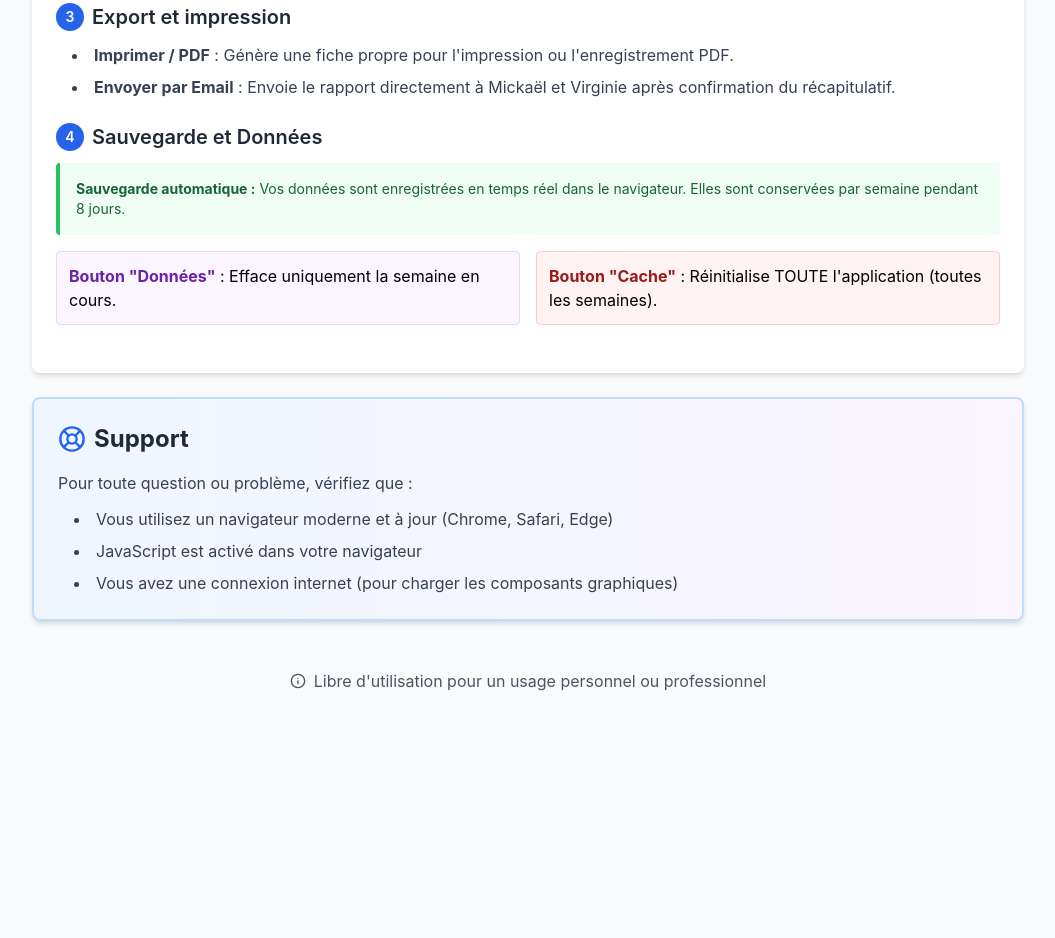
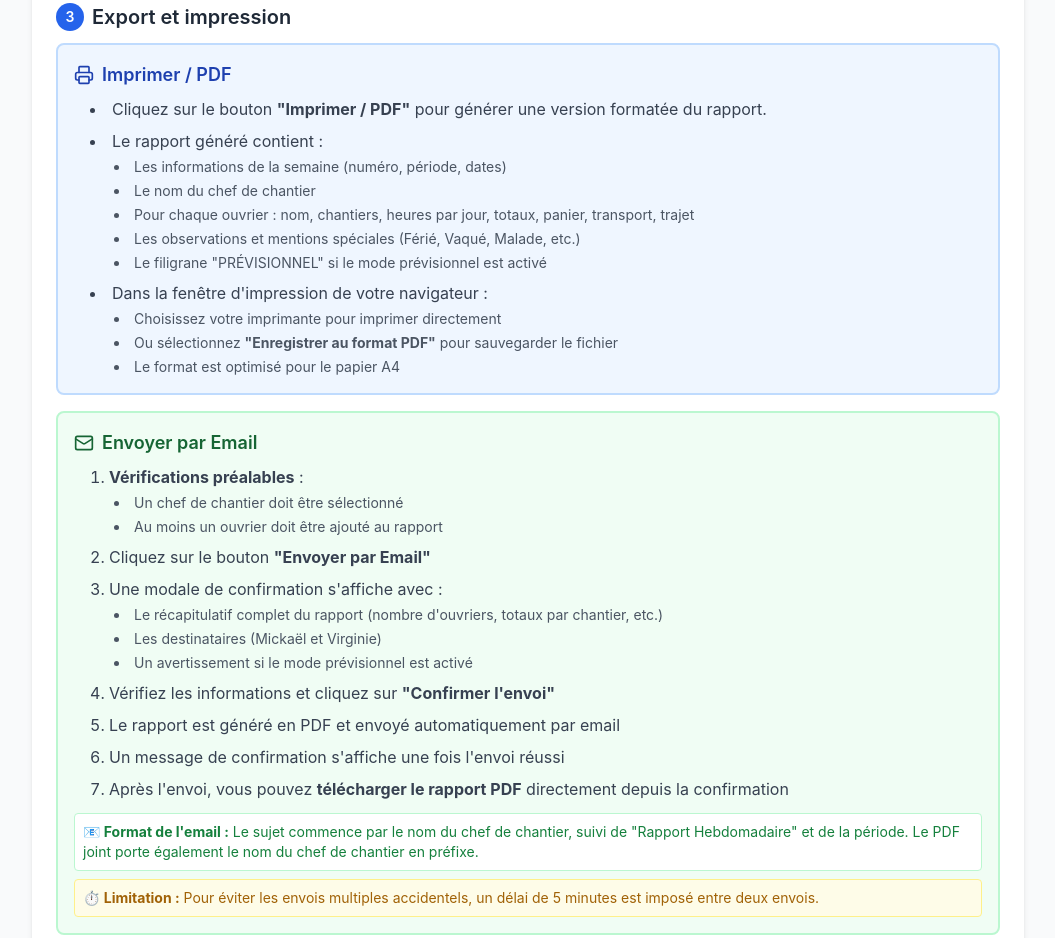
Before and after one commit to TR17-xxx/Rapports, a website: page aide.html in a window 1280 px wide. Shown: the part 2810-3748 px from the top of the page, without its empty margins (112-1167 px from the left). Before the commit the page ends 3559 px from the top, so only its background shows below. Drawn offline with nearby package versions, Linux system fonts and the light colour scheme.

Commit message:
Améliorations UX : fermeture clavier, mentions (Vaqué/Malade), structure email/PDF avec chef de chantier, documentation détaillée

```diff
--- a/aide.html
+++ b/aide.html
@@ -376,10 +376,72 @@
                     <span class="bg-blue-600 text-white rounded-full w-7 h-7 flex items-center justify-center text-sm">3</span>
                     <span>Export et impression</span>
                 </h3>
-                <ul class="list-disc list-inside space-y-2 ml-4 text-gray-700">
-                    <li><strong>Imprimer / PDF</strong> : Génère une fiche propre pour l'impression ou l'enregistrement PDF.</li>
-                    <li><strong>Envoyer par Email</strong> : Envoie le rapport directement à Mickaël et Virginie après confirmation du récapitulatif.</li>
-                </ul>
+
+                <!-- Impression / PDF -->
+                <div class="mb-4 bg-blue-50 p-4 rounded-lg border-2 border-blue-200">
+                    <h4 class="text-lg font-semibold text-blue-800 mb-2 flex items-center space-x-2">
+                        <i data-lucide="printer" style="width: 20px; height: 20px;"></i>
+                        <span>Imprimer / PDF</span>
+                    </h4>
+                    <ul class="list-disc list-inside space-y-2 ml-4 text-gray-700">
+                        <li>Cliquez sur le bouton <strong>"Imprimer / PDF"</strong> pour générer une version formatée du rapport.</li>
+                        <li>Le rapport généré contient :
+                            <ul class="list-disc list-inside ml-6 mt-1 space-y-1 text-sm text-gray-600">
+                                <li>Les informations de la semaine (numéro, période, dates)</li>
+                                <li>Le nom du chef de chantier</li>
+                                <li>Pour chaque ouvrier : nom, chantiers, heures par jour, totaux, panier, transport, trajet</li>
+                                <li>Les observations et mentions spéciales (Férié, Vaqué, Malade, etc.)</li>
+                                <li>Le filigrane "PRÉVISIONNEL" si le mode prévisionnel est activé</li>
+                            </ul>
+                        </li>
+                        <li>Dans la fenêtre d'impression de votre navigateur :
+                            <ul class="list-disc list-inside ml-6 mt-1 space-y-1 text-sm text-gray-600">
+                                <li>Choisissez votre imprimante pour imprimer directement</li>
+                                <li>Ou sélectionnez <strong>"Enregistrer au format PDF"</strong> pour sauvegarder le fichier</li>
+                                <li>Le format est optimisé pour le papier A4</li>
+                            </ul>
+                        </li>
+                    </ul>
+                </div>
+
+                <!-- Envoi par Email -->
+                <div class="mb-4 bg-green-50 p-4 rounded-lg border-2 border-green-200">
+                    <h4 class="text-lg font-semibold text-green-800 mb-2 flex items-center space-x-2">
+                        <i data-lucide="mail" style="width: 20px; height: 20px;"></i>
+                        <span>Envoyer par Email</span>
+                    </h4>
+                    <ol class="list-decimal list-inside space-y-2 ml-4 text-gray-700">
+                        <li><strong>Vérifications préalables</strong> :
+                            <ul class="list-disc list-inside ml-6 mt-1 space-y-1 text-sm text-gray-600">
+                                <li>Un chef de chantier doit être sélectionné</li>
+                                <li>Au moins un ouvrier doit être ajouté au rapport</li>
+                            </ul>
+                        </li>
+                        <li>Cliquez sur le bouton <strong>"Envoyer par Email"</strong></li>
+                        <li>Une modale de confirmation s'affiche avec :
+                            <ul class="list-disc list-inside ml-6 mt-1 space-y-1 text-sm text-gray-600">
+                                <li>Le récapitulatif complet du rapport (nombre d'ouvriers, totaux par chantier, etc.)</li>
+                                <li>Les destinataires (Mickaël et Virginie)</li>
+                                <li>Un avertissement si le mode prévisionnel est activé</li>
+                            </ul>
+                        </li>
+                        <li>Vérifiez les informations et cliquez sur <strong>"Confirmer l'envoi"</strong></li>
+                        <li>Le rapport est généré en PDF et envoyé automatiquement par email</li>
+                        <li>Un message de confirmation s'affiche une fois l'envoi réussi</li>
+                        <li>Après l'envoi, vous pouvez <strong>télécharger le rapport PDF</strong> directement depuis la confirmation</li>
+                    </ol>
+                    <div class="mt-3 p-2 bg-white rounded border border-green-200">
+                        <p class="text-sm text-green-700">
+                            <strong>📧 Format de l'email :</strong> Le sujet commence par le nom du chef de chantier, suivi de "Rapport Hebdomadaire" et de la période.
+                            Le PDF joint porte également le nom du chef de chantier en préfixe.
+                        </p>
+                    </div>
+                    <div class="mt-2 p-2 bg-yellow-50 rounded border border-yellow-200">
+                        <p class="text-sm text-yellow-700">
+                            <strong>⏱️ Limitation :</strong> Pour éviter les envois multiples accidentels, un délai de 5 minutes est imposé entre deux envois.
+                        </p>
+                    </div>
+                </div>
             </div>
 
             <!-- 6. Sauvegarde -->
--- a/netlify/functions/send-report.js
+++ b/netlify/functions/send-report.js
@@ -124,12 +124,12 @@ exports.handler = async (event, context) => {
                 name: 'Rapports Hebdomadaires'
             },
             to: recipients,
-            subject: `Rapport Hebdomadaire - ${weekInfo.period}`,
+            subject: `${weekInfo.foreman || 'Chef de chantier'} - Rapport Hebdomadaire - ${weekInfo.period}`,
             htmlContent: `
                 <div style="font-family: Arial, sans-serif; max-width: 600px; margin: 0 auto;">
                     <h2 style="color: #2563eb;">📊 Rapport Hebdomadaire</h2>
+                    <p><strong>Chef de chantier :</strong> ${weekInfo.foreman || 'Non défini'}</p>
                     <p><strong>Période :</strong> ${weekInfo.period}</p>
-                    <p><strong>Chef de chantier :</strong> ${weekInfo.foreman || 'Non défini'}</p>
                     <p>Veuillez trouver ci-joint le rapport hebdomadaire détaillé au format PDF.</p>
                     <hr style="border: 1px solid #e5e7eb; margin: 20px 0;">
                     <p style="color: #6b7280; font-size: 12px;">
@@ -140,7 +140,7 @@ exports.handler = async (event, context) => {
             attachment: [
                 {
                     content: pdfBase64,
-                    name: `Rapport_${weekInfo.period.replace(/\s+/g, '_')}.pdf`
+                    name: `${(weekInfo.foreman || 'Chef_de_chantier').replace(/\s+/g, '_')}_Rapport_${weekInfo.period.replace(/\s+/g, '_')}.pdf`
                 }
             ]
         };
--- a/server.js
+++ b/server.js
@@ -255,12 +255,12 @@ app.post('/api/send-report', async (req, res) => {
         const mailOptions = {
             from: `"Rapports Hebdomadaires" <${process.env.EMAIL_USER}>`,
             to: recipients.join(', '),
-            subject: `Rapport Hebdomadaire - ${weekInfo.period} - ${weekInfo.foreman}`,
+            subject: `${weekInfo.foreman} - Rapport Hebdomadaire - ${weekInfo.period}`,
             html: `
                 <div style="font-family: Arial, sans-serif; max-width: 600px; margin: 0 auto;">
                     <h2 style="color: #2563eb;">Rapport Hebdomadaire de Chantier</h2>
+                    <p><strong>Chef de chantier :</strong> ${weekInfo.foreman}</p>
                     <p><strong>Période :</strong> ${weekInfo.period}</p>
-                    <p><strong>Chef de chantier :</strong> ${weekInfo.foreman}</p>
                     <p><strong>Semaine :</strong> ${weekInfo.weekNumber}</p>
                     <hr style="border: 1px solid #e5e7eb; margin: 20px 0;">
                     <p>Veuillez trouver ci-joint le rapport hebdomadaire des heures de chantier.</p>
@@ -271,7 +271,7 @@ app.post('/api/send-report', async (req, res) => {
             `,
             attachments: [
                 {
-                    filename: `Rapport_${weekInfo.weekNumber}_${weekInfo.period.replace(/\s/g, '_')}.pdf`,
+                    filename: `${weekInfo.foreman.replace(/\s+/g, '_')}_Rapport_${weekInfo.weekNumber}_${weekInfo.period.replace(/\s/g, '_')}.pdf`,
                     content: pdfBuffer,
                     contentType: 'application/pdf'
                 }
```
Also changed, not shown: index.html (+9 -2 lines), app.js.
